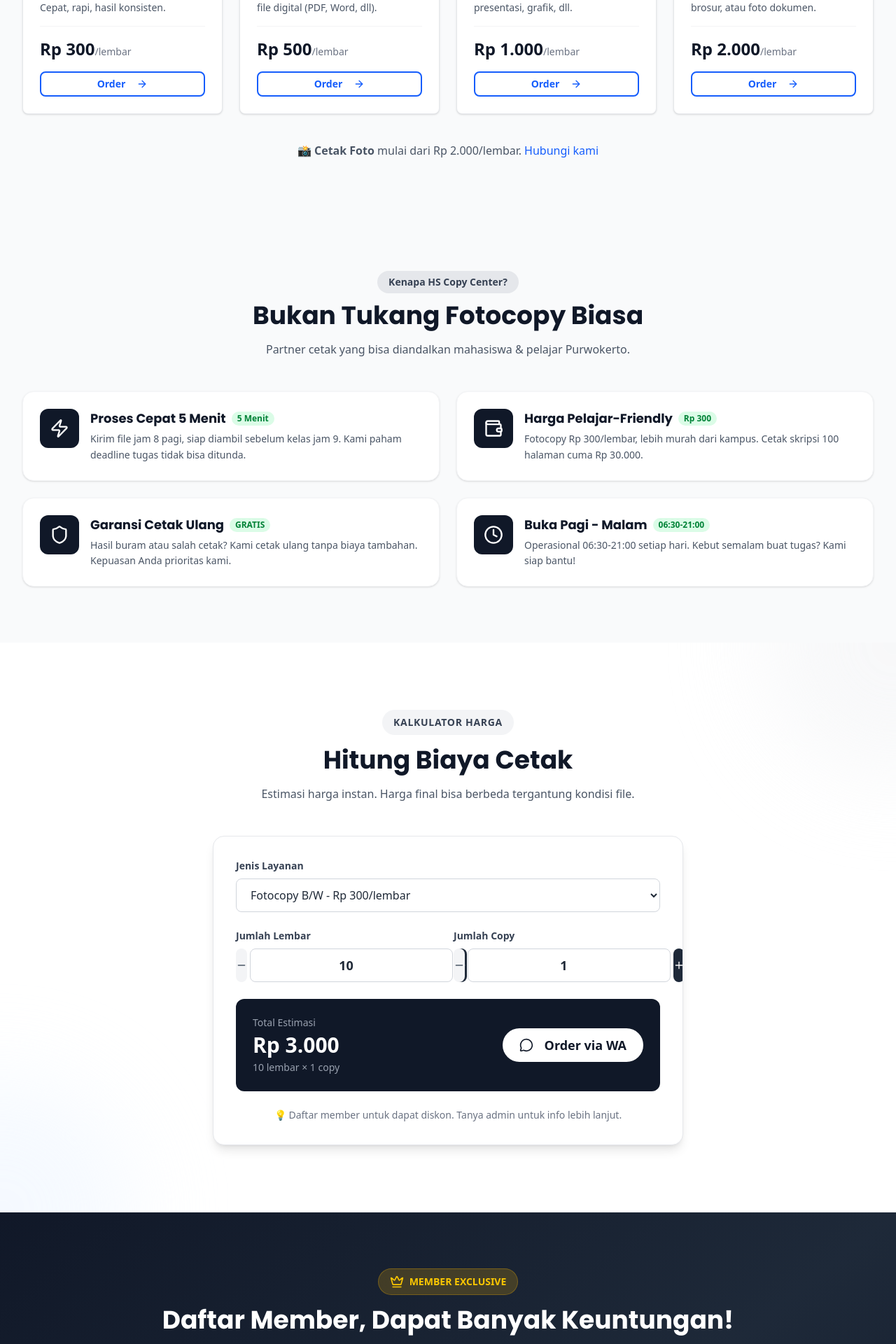
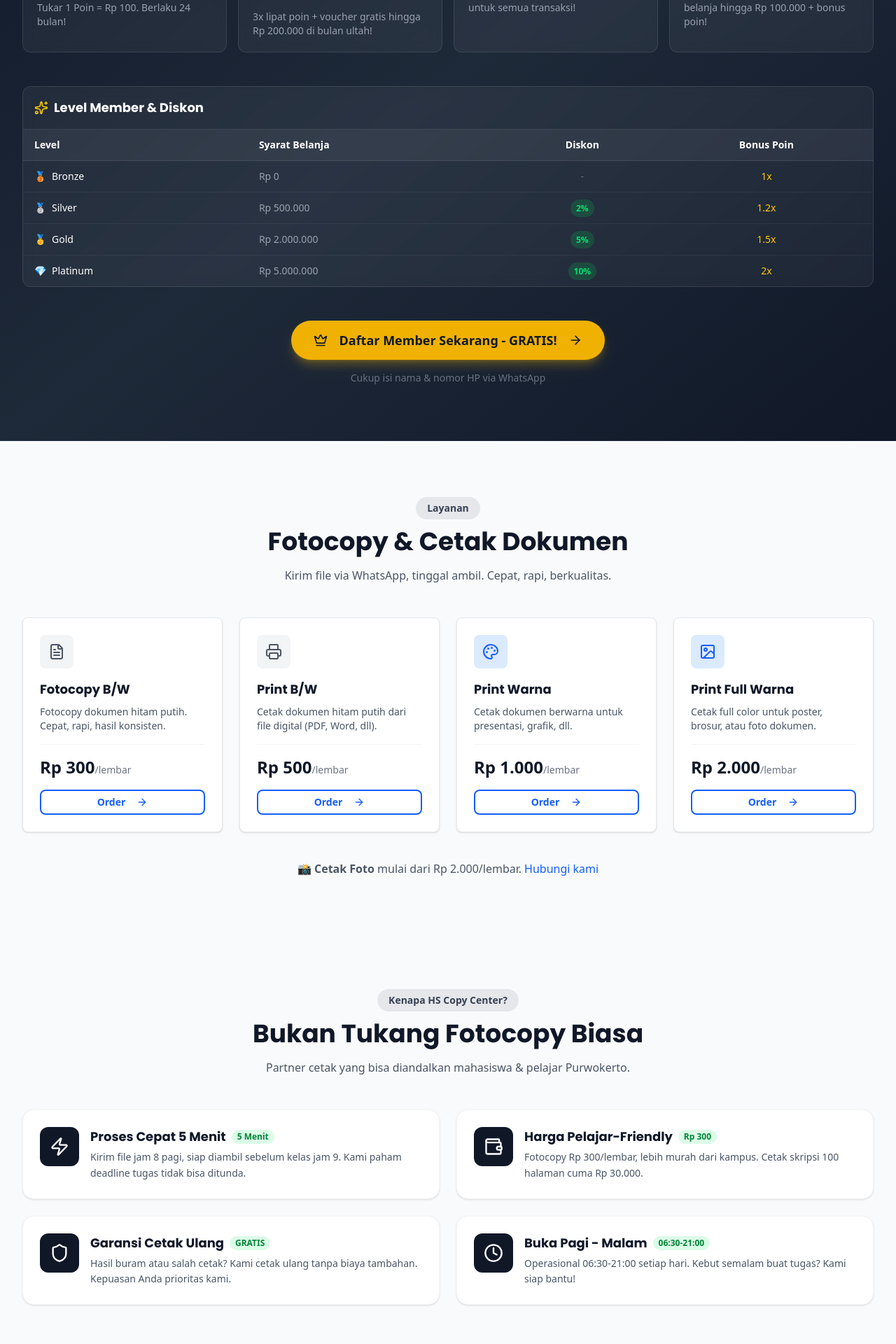
Before and after one commit to putrihati-cmd/LP_HS, a Next.js app: page / in a window 1280 px wide. Shown: the part 1520-3440 px from the top of the page at 70% size. Built offline with nearby package versions, Linux system fonts and the light colour scheme.

Commit message:
🔀 Move Member section right after Promo

```diff
--- a/src/app/page.tsx
+++ b/src/app/page.tsx
@@ -1,10 +1,10 @@
 import {
   HeroSection,
   PromoSection,
+  MemberSection,
   ServicesSection,
   PriceCalculator,
   WhyChooseUs,
-  MemberSection,
   LocationSection,
   FAQSection,
 } from '@/components/home';
@@ -14,10 +14,10 @@ export default function HomePage() {
     <>
       <HeroSection />
       <PromoSection />
+      <MemberSection />
       <ServicesSection />
       <WhyChooseUs />
       <PriceCalculator />
-      <MemberSection />
       <FAQSection />
       <LocationSection />
     </>
```
